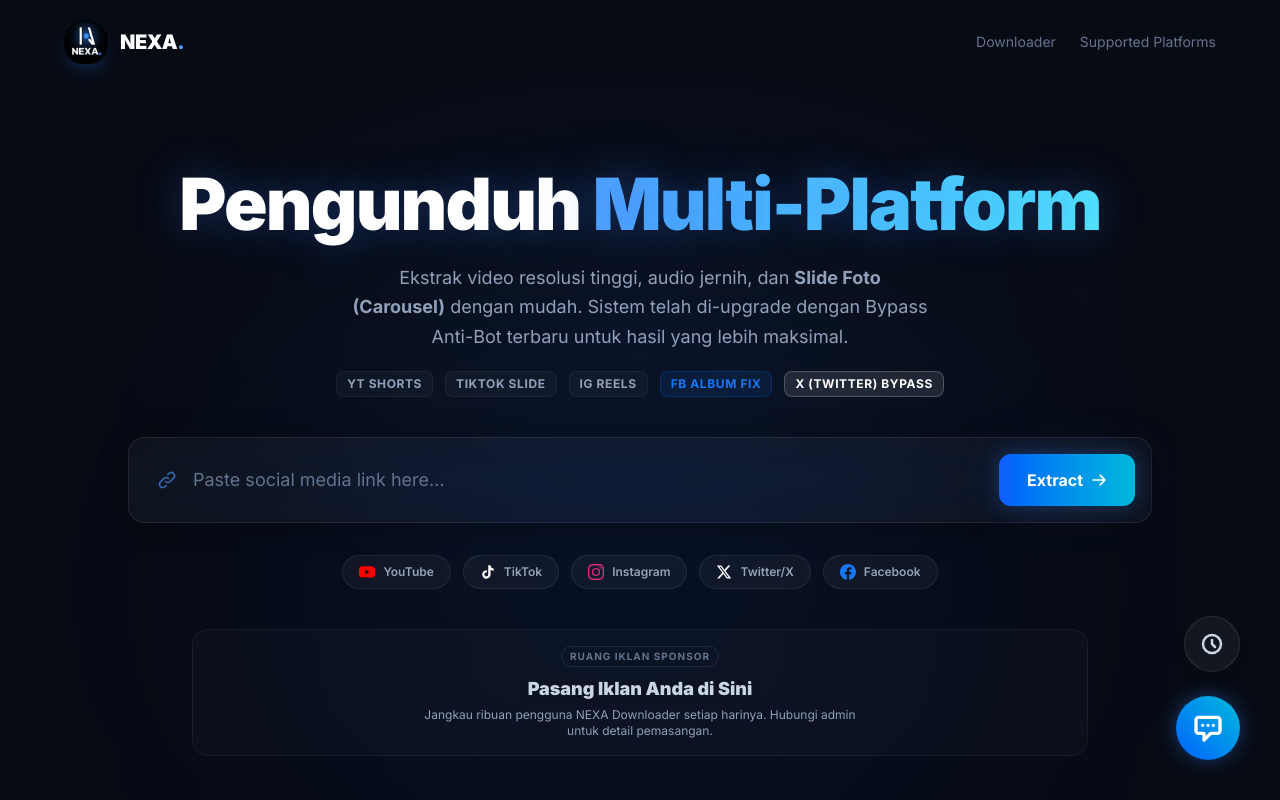
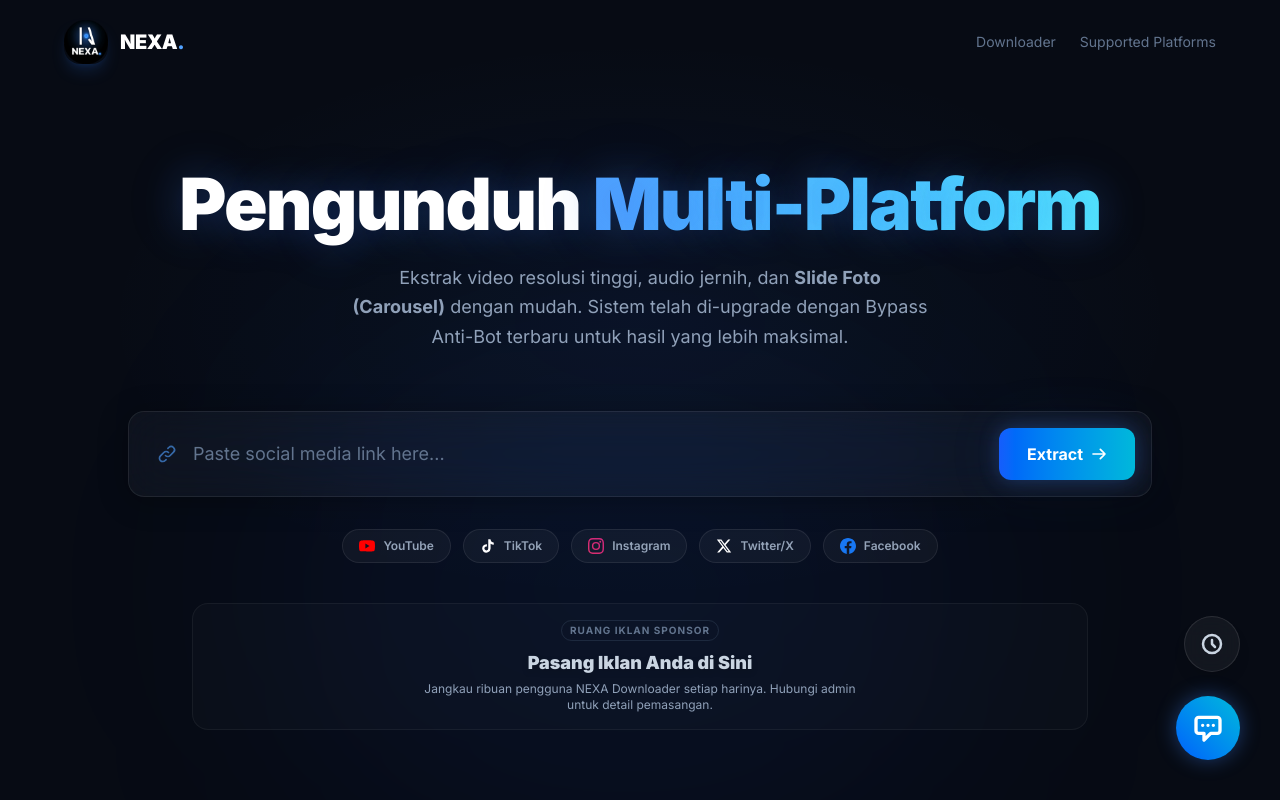
Before and after one commit to nexaofficial09-sys/nexa-downloader, a Next.js app in the folder frontend/: page / in a window 1280 px wide. Shown: the top 800 px of the page. Built offline with nearby package versions, Linux system fonts and the light colour scheme.

Commit message:
style(frontend): remove all feature tags from hero section

```diff
--- a/frontend/src/app/page.tsx
+++ b/frontend/src/app/page.tsx
@@ -665,23 +665,7 @@
               di-upgrade dengan Bypass Anti-Bot terbaru untuk hasil yang lebih
               maksimal.
             </p>
-            <div className="flex flex-wrap items-center justify-center gap-2 lg:gap-3 text-[10px] lg:text-xs font-bold text-slate-400 uppercase tracking-wider">
-              <span className="px-2.5 py-1 bg-white/[0.03] border border-white/[0.05] rounded-lg">
-                YT Shorts
-              </span>
-              <span className="px-2.5 py-1 bg-white/[0.03] border border-white/[0.05] rounded-lg">
-                TikTok Slide
-              </span>
-              <span className="px-2.5 py-1 bg-white/[0.03] border border-white/[0.05] rounded-lg">
-                IG Reels
-              </span>
-              <span className="px-2.5 py-1 bg-[#1877F2]/10 text-[#1877F2] border border-[#1877F2]/20 rounded-lg">
-                FB Album Fix
-              </span>
-              <span className="px-2.5 py-1 bg-white/10 text-white border border-white/20 rounded-lg">
-                X (Twitter) Bypass
-              </span>
-            </div>
+
           </div>
 
           {/* ---- INPUT BAR ---- */}
```
